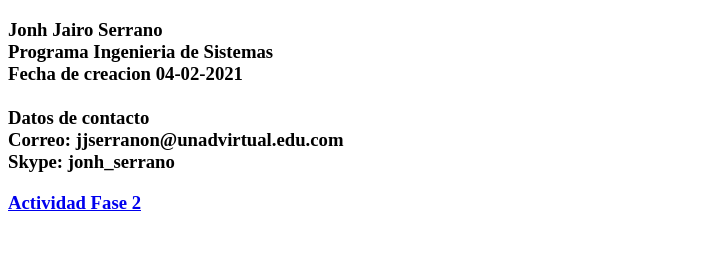
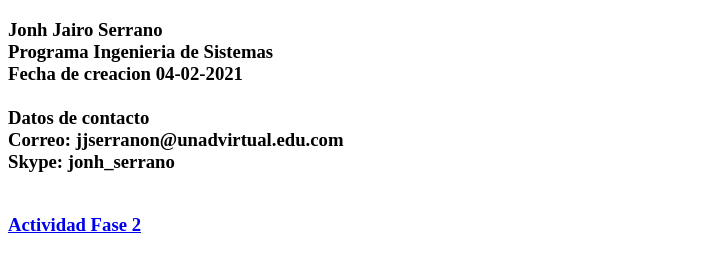
Before and after one commit to DSW-JONHSERRANO/DSW-JONHSERRANO, a plain HTML site: page index.html in a window 1280 px wide. Shown: the part 61-330 px from the top of the page, without its empty margins (0-705 px from the left). Drawn offline with Linux system fonts and the light colour scheme.

Commit message:
Update index.html

```diff
--- a/index.html
+++ b/index.html
@@ -10,7 +10,7 @@
             Fecha de creacion 04-02-2021  <br>  <br>
             Datos de contacto  <br>
             Correo: jjserranon@unadvirtual.edu.com  <br>
-            Skype: jonh_serrano<br>
+            Skype: jonh_serrano<br><br>
             </p>
             <a href="Fase_2/design.html">Actividad Fase 2</a>
     </h3>
```
